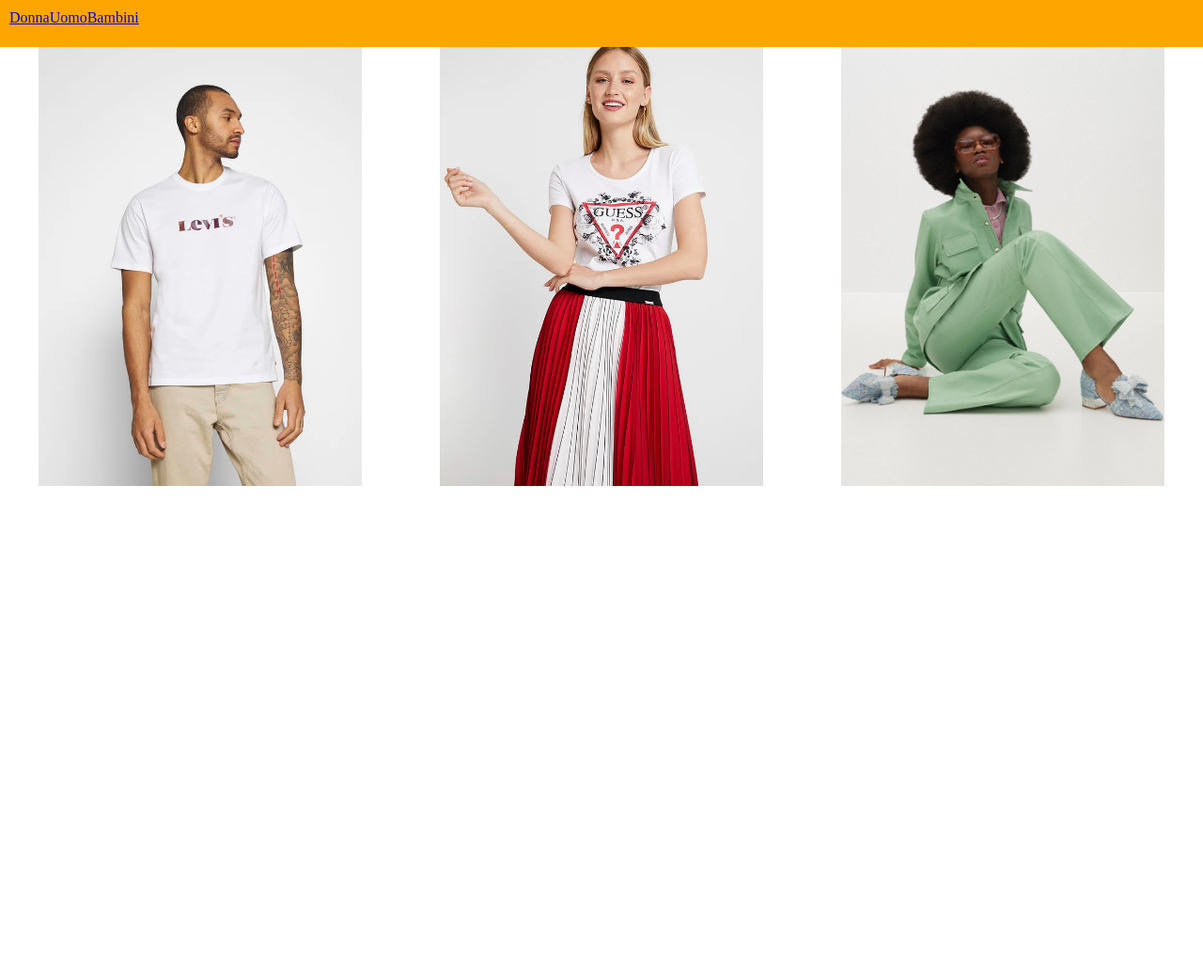
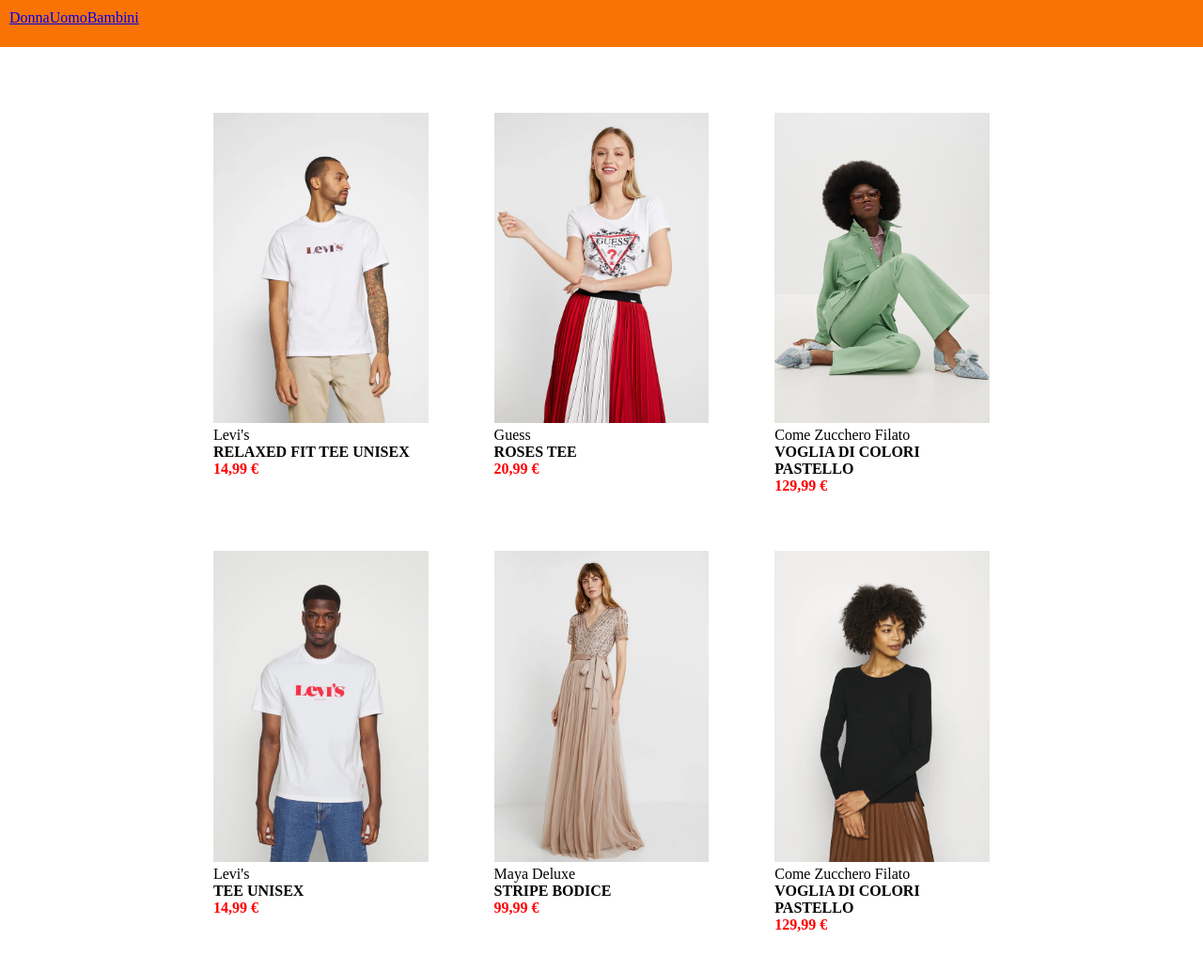
Before and after one commit to Giuseppe-Rizza/html-css-boolando, a plain HTML site: page index.html in a window 1280 px wide. Shown: the whole page at 94% size. Before the commit the page ends 800 px from the top, so only its background shows below. Drawn offline with Linux system fonts and the light colour scheme.

Commit message:
[feat] Add main

```diff
--- a/css/style.css
+++ b/css/style.css
@@ -10,7 +10,7 @@
 header {
     width: 100%;
     height: 50px;
-    background-color: orange;
+    background-color: rgb(248, 114, 4);
     position: fixed;
     top: 0;
     left: 0;
@@ -29,19 +29,28 @@
 
 /* regole blocco centrale */
 
+main {
+    margin-top: 100px;
+}
+
 .products-container {
+    width: 70%;
     display: flex;
     flex-direction: row;
     justify-content: space-around;
+    margin: 0 auto;
 }
 
 .clothes {
     width: 30%;
     justify-content: center;
-    margin bottom: 20px;
+    margin-bottom: 20px;
     padding: 20px;
 }
 
 .clothes img {
     max-width: 100%;
 }
+
+.red-text {
+color: red;}
--- a/index.html
+++ b/index.html
@@ -29,12 +29,41 @@
         <section class="products-container">
             <div class="clothes">
                 <img src="./img/1.webp" alt="men-clothing">
+                <p>Levi's</p>
+                <p><strong>RELAXED FIT TEE UNISEX</strong></p>
+                <p class="red-text"><strong>14,99 €</strong></p>
             </div>
             <div class="clothes">
                 <img src="./img/2.webp" alt="woman-clothing">
+                <p>Guess</p>
+                <p><strong>ROSES TEE</strong></p>
+                <p class="red-text"><strong>20,99 €</strong></p>
             </div>
             <div class="clothes">
                 <img src="./img/3.webp" alt="woman-clothing">
+                <p>Come Zucchero Filato</p>
+                <p><strong>VOGLIA DI COLORI PASTELLO</strong></p>
+                <p class="red-text"><strong>129,99 €</strong></p>
+            </div>
+        </section>
+        <section class="products-container">
+            <div class="clothes">
+                <img src="./img/4.webp" alt="men-clothing">
+                <p>Levi's</p>
+                <p><strong>TEE UNISEX</strong></p>
+                <p class="red-text"><strong>14,99 €</strong></p>
+            </div>
+            <div class="clothes">
+                <img src="./img/5.webp" alt="woman-clothing">
+                <p>Maya Deluxe</p>
+                <p><strong>STRIPE BODICE</strong></p>
+                <p class="red-text"><strong>99,99 €</strong></p>
+            </div>
+            <div class="clothes">
+                <img src="./img/6.webp" alt="woman-clothing">
+                <p>Come Zucchero Filato</p>
+                <p><strong>VOGLIA DI COLORI PASTELLO</strong></p>
+                <p class="red-text"><strong>129,99 €</strong></p>
             </div>
         </section>
     </main>
```
